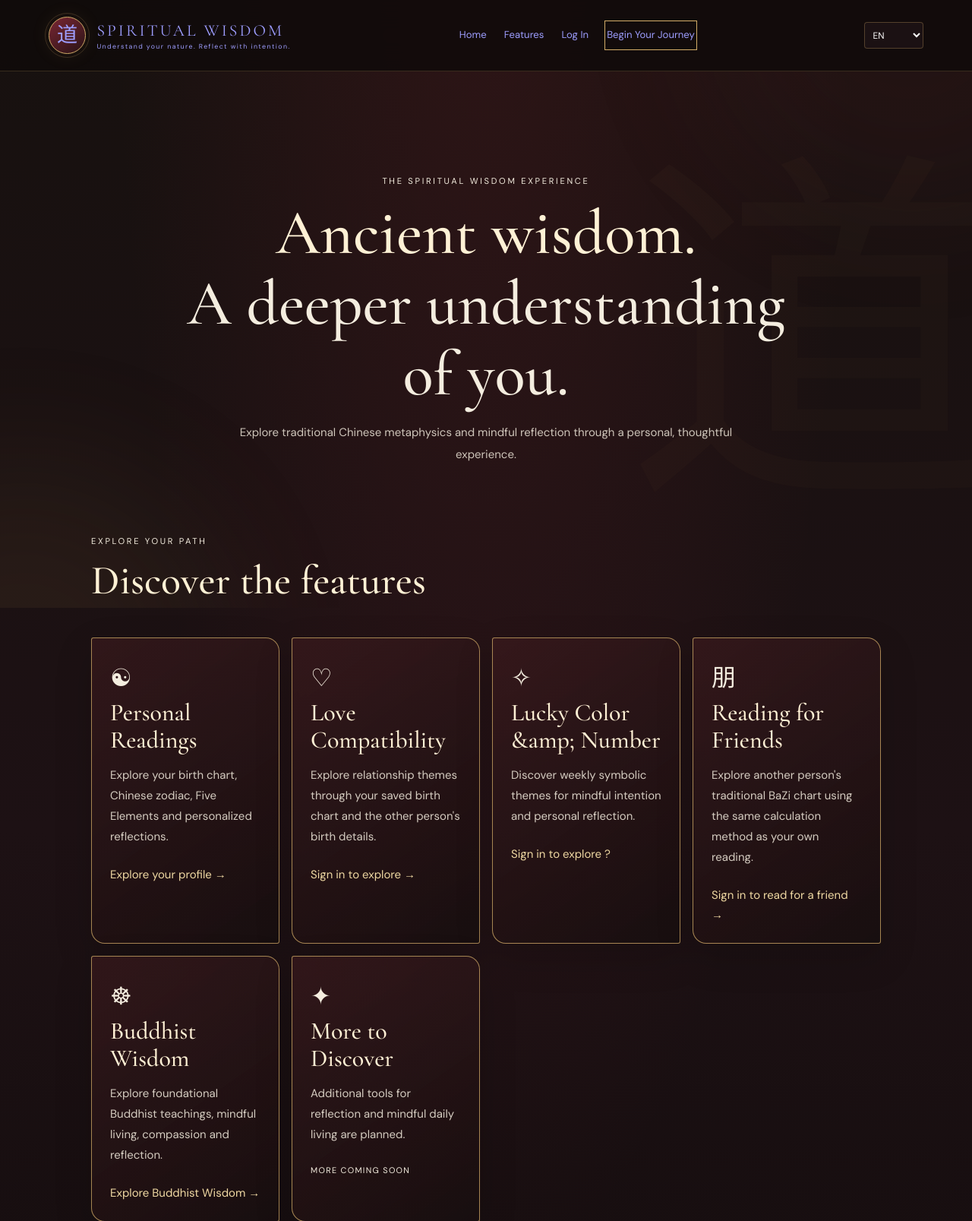
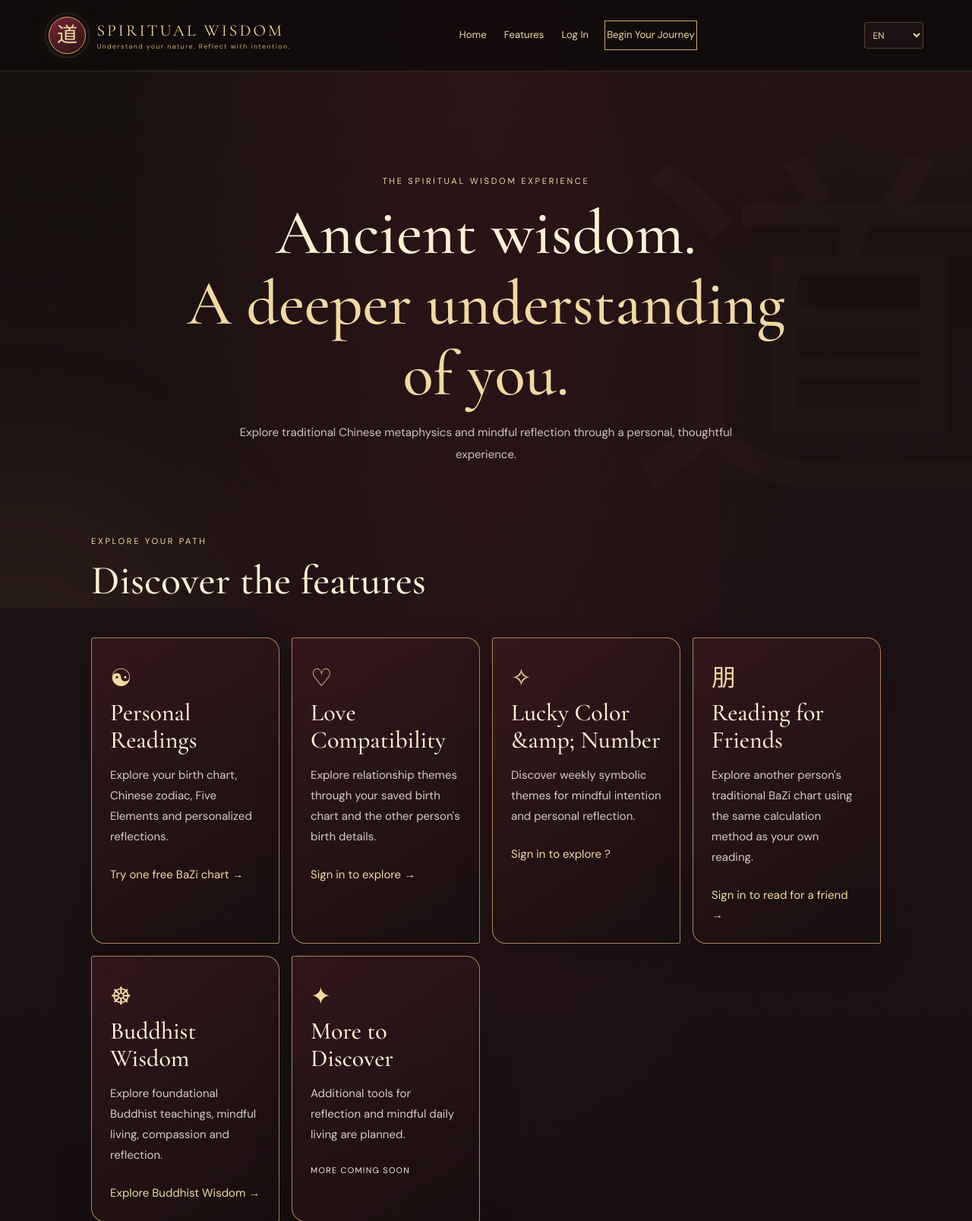
Before and after one commit to elenavance/spiritual-wisdom-app, a Django app: page /features/ in a window 1280 px wide. Shown: the top 1607 px of the page at 76% size. Run offline with Django 5.2, Linux system fonts and the light colour scheme.

Commit message:
Make personal readings discoverable through the guest BaZi demo

```diff
--- a/templates/features.html
+++ b/templates/features.html
@@ -14,7 +14,11 @@
       <span class="feature-symbol">☯</span>
       <h3>{{ app_copy.personal_readings }}</h3>
       <p>{{ app_copy.personal_readings_copy }}</p>
-      <a href="{% url 'profiles:edit_profile' %}">{{ app_copy.explore_profile }} →</a>
+      {% if user.is_authenticated %}
+        <a href="{% url 'profiles:edit_profile' %}">{{ app_copy.explore_profile }} →</a>
+      {% else %}
+        <a href="{% url 'profiles:guest_bazi' %}">Try one free BaZi chart →</a>
+      {% endif %}
     </article>
 
     <article class="feature-card">
```
